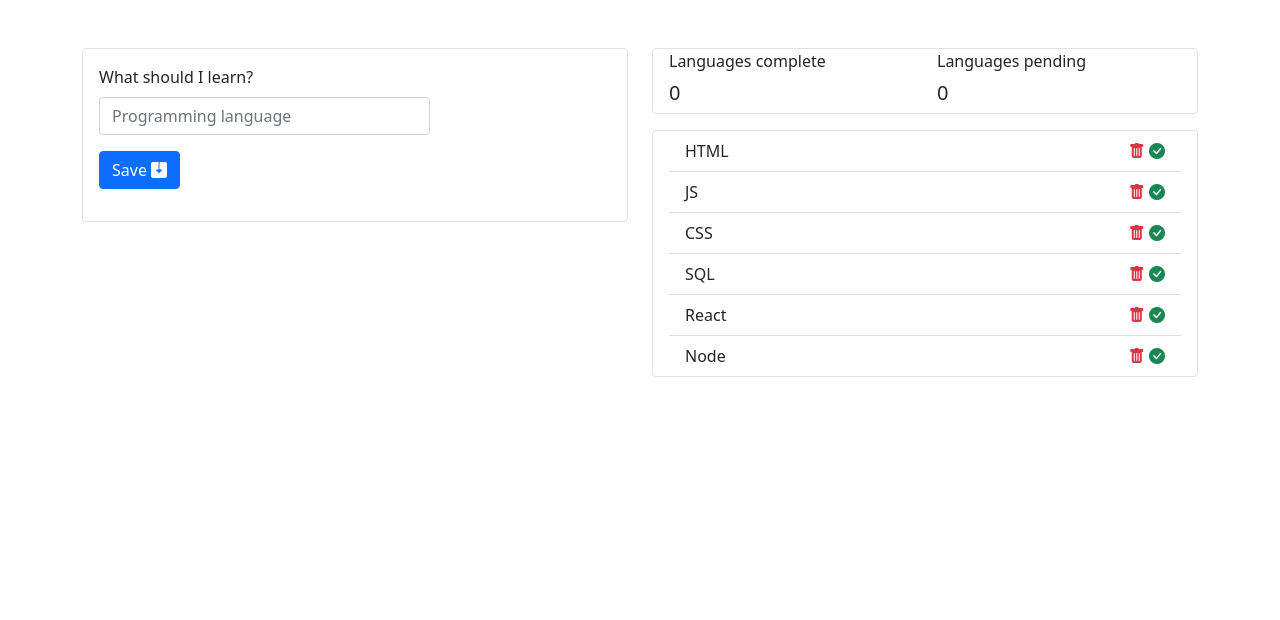
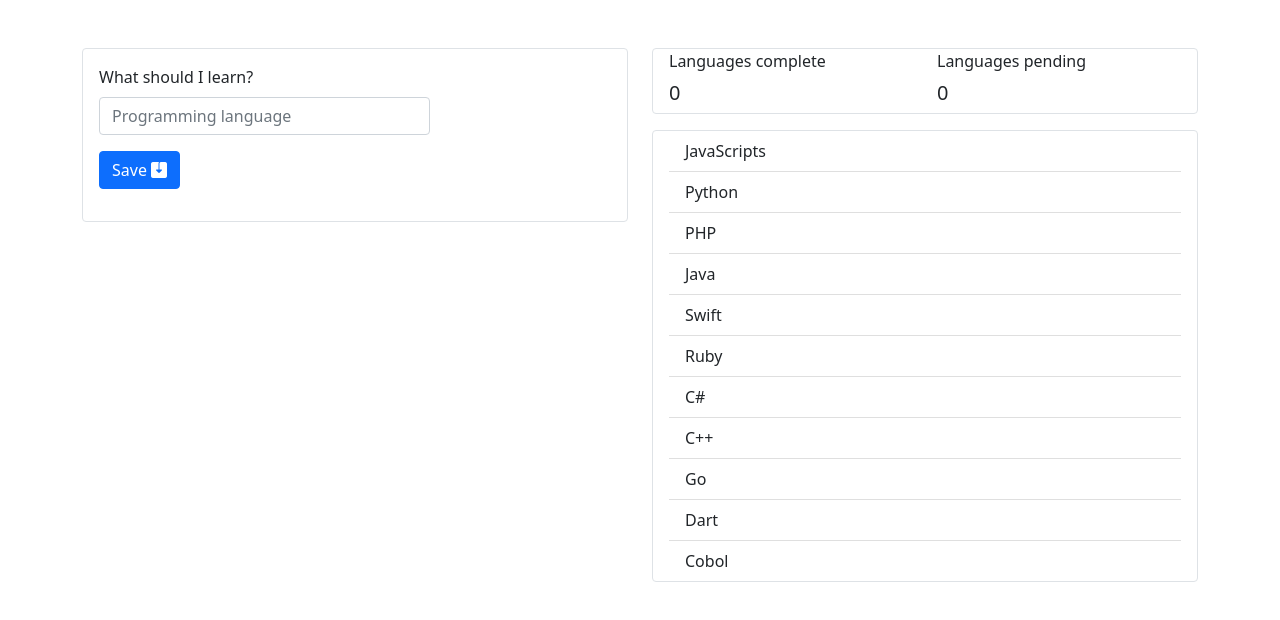
Before and after one commit to NicolasSP12/todo-list, a plain HTML site: page index.html in a window 1280 px wide. Drawn offline with nearby package versions, Linux system fonts and the light colour scheme.

Commit message:
feat: render language

```diff
--- a/assets/js/main.js
+++ b/assets/js/main.js
@@ -0,0 +1,28 @@
+const myLanguages = [
+    "JavaScripts",
+    "Python",
+    "PHP",
+    "Java",
+    "Swift",
+    "Ruby",
+    "C#",
+    "C++",
+    "Go",
+    "Dart",
+    "Cobol"
+]
+
+const listLanguages = document.querySelector("#list-languages")
+
+const renderElementList = (name) => {
+    let language = document.createElement("li")
+    language.innerText = name
+    language.classList.add (
+        "list-group-item",
+        "d-flex",
+        "justify-content-between"
+    )
+    listLanguages.appendChild(language)
+}
+
+myLanguages.forEach(renderElementList)
--- a/index.html
+++ b/index.html
@@ -53,49 +53,18 @@
             </div>
           </div>
           <div class="border rounded px-3">
-            <ul class="list-group list-group-flush">
-              <li class="list-group-item d-flex justify-content-between">
-                HTML
-                <div>
-                  <i class="bi bi-trash-fill text-danger"></i>
-                  <i class="bi bi-check-circle-fill text-success"></i>
-                </div>
-              </li>
-              <li class="list-group-item d-flex justify-content-between">
-                JS
-                <div>
-                  <i class="bi bi-trash-fill text-danger"></i>
-                  <i class="bi bi-check-circle-fill text-success"></i>
-                </div>
-              </li>
-              <li class="list-group-item d-flex justify-content-between">
-                CSS
-                <div>
-                  <i class="bi bi-trash-fill text-danger"></i>
-                  <i class="bi bi-check-circle-fill text-success"></i>
-                </div>
-              </li>
-              <li class="list-group-item d-flex justify-content-between">
-                SQL
-                <div>
-                  <i class="bi bi-trash-fill text-danger"></i>
-                  <i class="bi bi-check-circle-fill text-success"></i>
-                </div>
-              </li>
-              <li class="list-group-item d-flex justify-content-between">
-                React
-                <div>
-                  <i class="bi bi-trash-fill text-danger"></i>
-                  <i class="bi bi-check-circle-fill text-success"></i>
-                </div>
-              </li>
-              <li class="list-group-item d-flex justify-content-between">
-                Node
-                <div>
-                  <i class="bi bi-trash-fill text-danger"></i>
-                  <i class="bi bi-check-circle-fill text-success"></i>
-                </div>
-              </li>
+            <ul class="list-group list-group-flush" id="list-languages">
+
+
+
+
+
+
+
+
+
+
+
             </ul>
           </div>
         </div>
```
